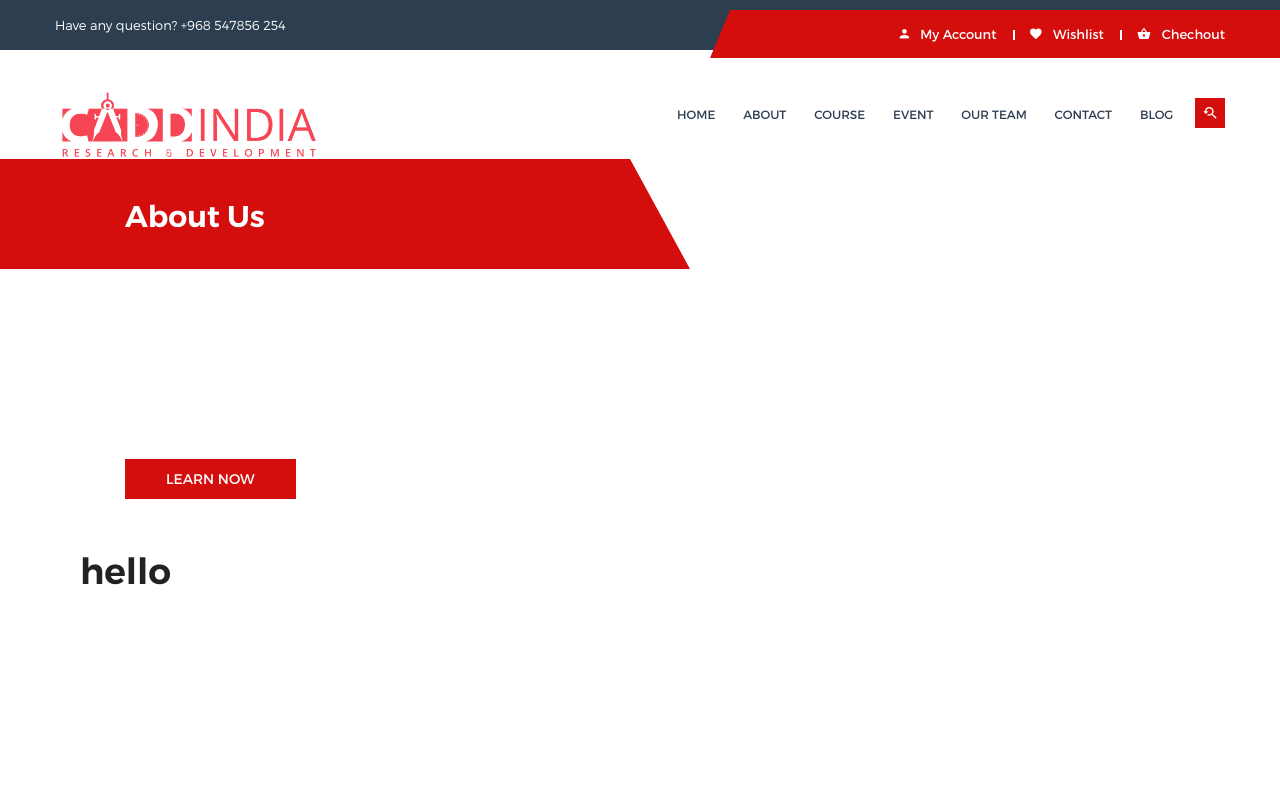
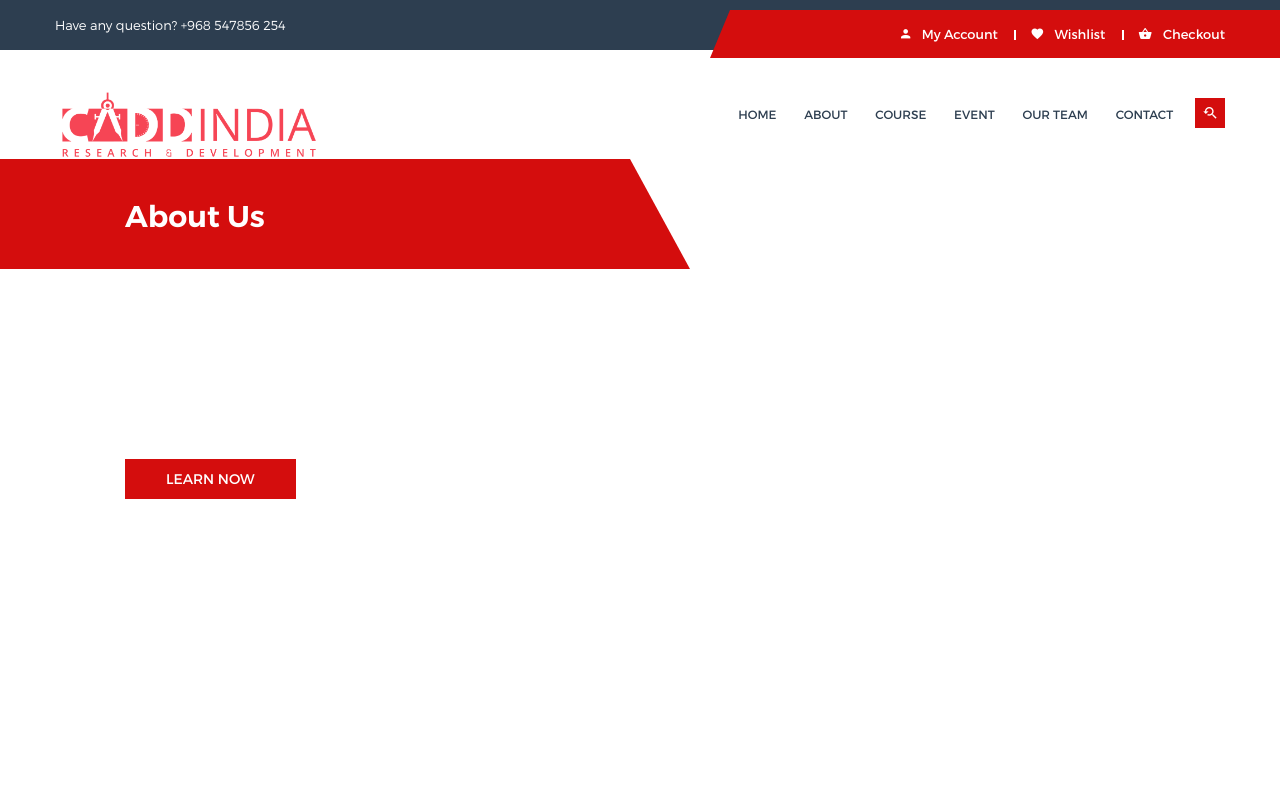
Before and after one commit to luciferpeverrel/CaddIndia, a plain HTML site: page about.html in a window 1280 px wide. Shown: the top 800 px of the page. Drawn offline with Linux system fonts and the light colour scheme.

Commit message:
Update about.html

```diff
--- a/about.html
+++ b/about.html
@@ -103,11 +103,10 @@
                                                 <li><a href="#">My Account</a></li>
                                                 <li><a href="#">Log In</a></li>
                                                 <li><a href="#">Register</a></li>
-                                                <li><a href="#">Blog</a></li>
                                             </ul>
                                         </div>
                                         <div class="content"><a href="#"><i class="zmdi zmdi-favorite"></i> Wishlist</a></div>
-                                        <div class="content"><a href="#"><i class="zmdi zmdi-shopping-basket"></i> Chechout</a></div>
+                                        <div class="content"><a href="#"><i class="zmdi zmdi-shopping-basket"></i> Checkout</a></div>
                                     </div>
                                 </div>
                             </div>
@@ -135,7 +134,6 @@
                                                     <li><a href="team.html">Our Team</a>
                                                     </li>
                                                     <li><a href="contact.html">Contact</a></li>
-                                                    <li><a href="#">Blog</a></li>
                                                 </ul>
                                             </nav>
                                         </div>
@@ -309,9 +307,7 @@
                     </div>
                 </div>
                 <!--End of About Area-->
-				<div>
-				 <h1 style = "margin-left:80px"> hello</h1>
-				</div>
+
 				<!--Fun Factor Area Start-->
                 <div class="fun-factor-area" >
                     <div class="container">
@@ -460,7 +456,7 @@
                                         <li><a href="event.html">Event</a></li>
                                         <li><a href="team.html">Our Team</a></li>
                                         <li><a href="contact.html">Contact</a></li>
-                                        <li><a href="blog.html">Blog</a></li>
+
                                     </ul>
                                 </div>
                             </div>
```
